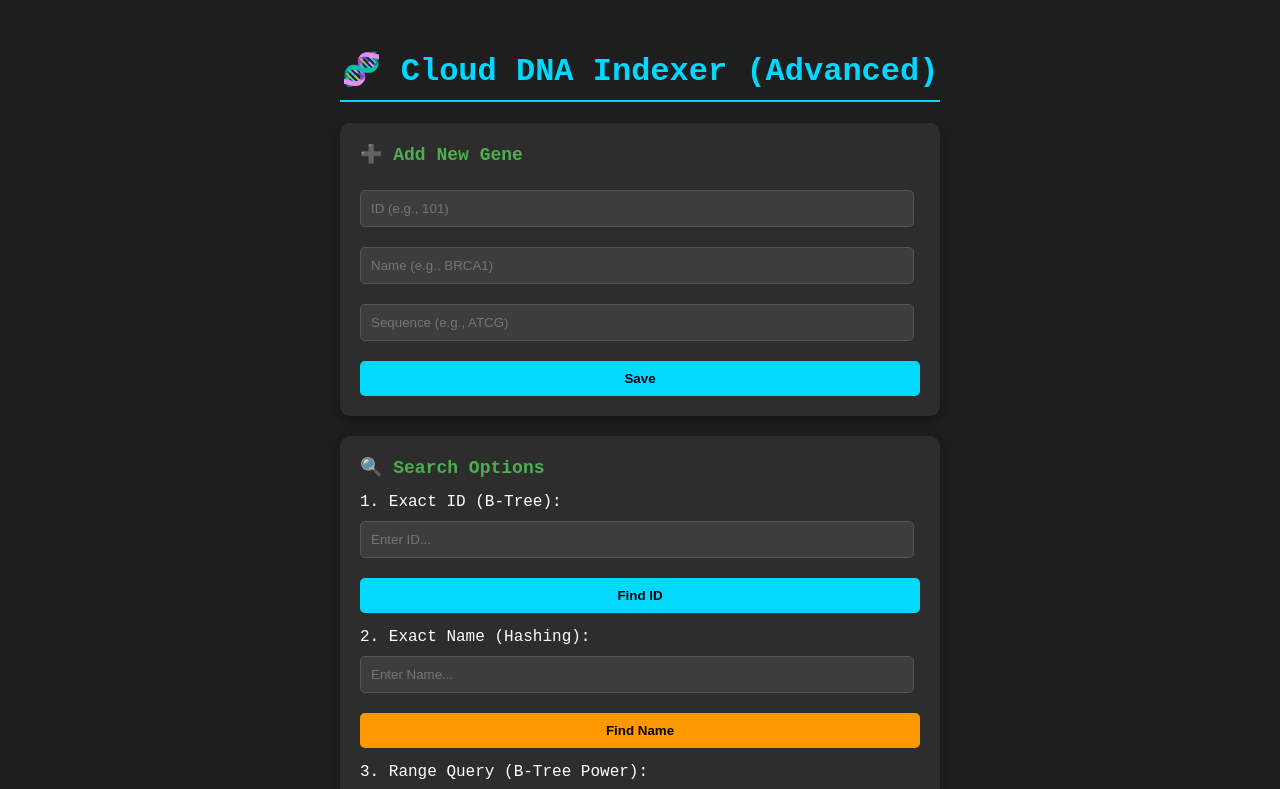
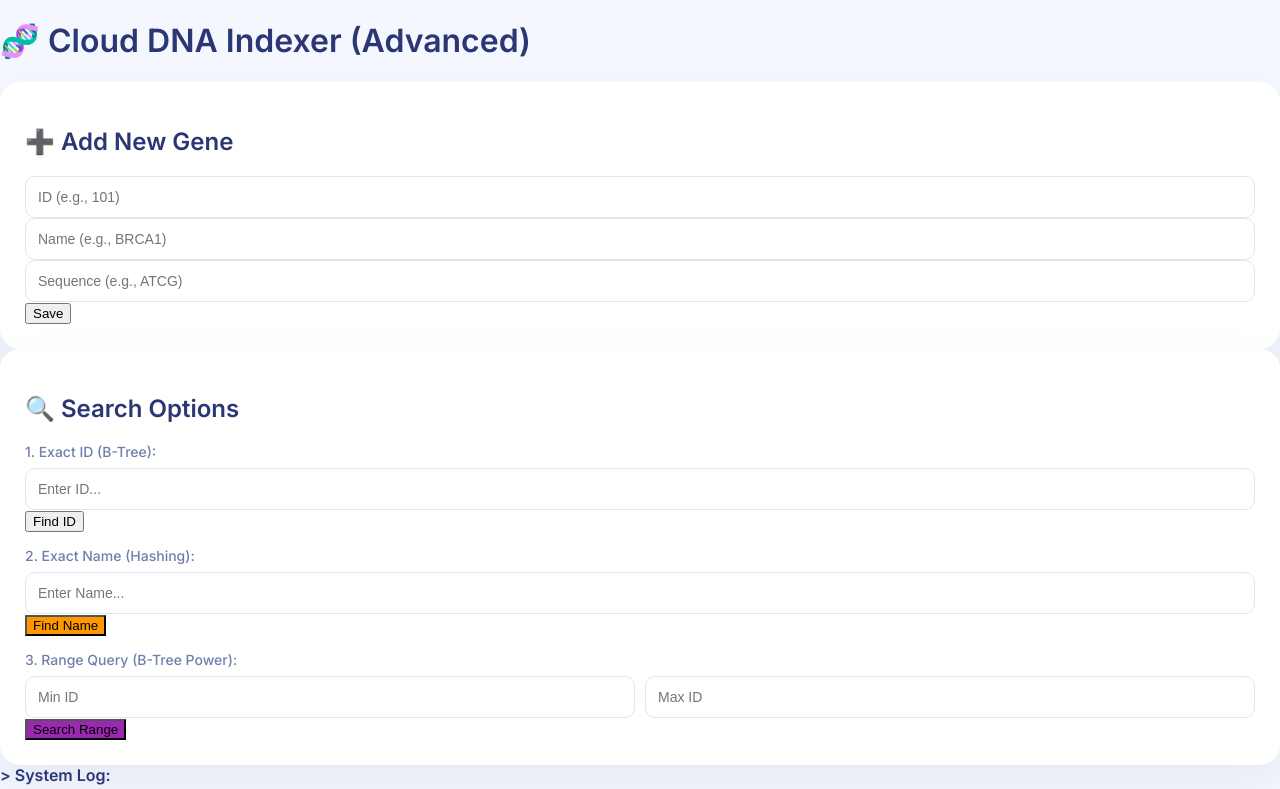
Before and after one commit to ahmedbutt2204/cloud-dna-indexer, a React (Create React App) app in the folder frontend/: page / in a window 1280 px wide. Shown: the top 789 px of the page. Built offline with nearby package versions, Linux system fonts and the light colour scheme.

Commit message:
Frontend: Upgraded UI to Professional Enterprise/SaaS Layout

```diff
--- a/frontend/src/App.css
+++ b/frontend/src/App.css
@@ -1,73 +1,194 @@
 /* FILE: frontend/src/App.css */
+@import url('https://fonts.googleapis.com/css2?family=Inter:wght@400;500;600&display=swap');
+
 body {
-  background-color: #1e1e1e;
-  color: #ffffff;
-  font-family: 'Courier New', Courier, monospace; /* Scientific look */
   margin: 0;
+  padding: 0;
+  font-family: 'Inter', -apple-system, BlinkMacSystemFont, sans-serif;
+  background-color: #f4f7fe;
+  color: #2b3674;
+}
+
+/* --- LAYOUT --- */
+.dashboard-layout {
   display: flex;
-  justify-content: center;
   min-height: 100vh;
 }
 
-.container {
-  width: 600px;
-  text-align: center;
-  margin-top: 50px;
+/* SIDEBAR */
+.sidebar {
+  width: 250px;
+  background-color: #ffffff;
+  padding: 20px;
+  display: flex;
+  flex-direction: column;
+  border-right: 1px solid #e0e5f2;
 }
 
-h1 {
-  color: #00d8ff; /* React Blue */
-  border-bottom: 2px solid #00d8ff;
-  padding-bottom: 10px;
+.brand {
+  font-size: 20px;
+  font-weight: 700;
+  color: #4318ff;
+  margin-bottom: 40px;
+  display: flex;
+  align-items: center;
+  gap: 10px;
 }
 
-.card {
-  background-color: #2d2d2d;
-  padding: 20px;
-  margin: 20px 0;
+.menu-item {
+  padding: 12px 15px;
+  margin-bottom: 8px;
   border-radius: 10px;
-  box-shadow: 0 4px 8px rgba(0,0,0,0.3);
-  text-align: left;
+  color: #a3aed0;
+  font-weight: 500;
+  cursor: pointer;
+  transition: 0.3s;
 }
 
-h2 {
+.menu-item.active {
+  background-color: #4318ff;
+  color: white;
+  box-shadow: 0px 4px 12px rgba(67, 24, 255, 0.3);
+}
+
+.menu-item:hover:not(.active) {
+  background-color: #f4f7fe;
+  color: #4318ff;
+}
+
+/* MAIN CONTENT */
+.main-content {
+  flex: 1;
+  padding: 30px;
+}
+
+.header {
+  margin-bottom: 30px;
+}
+
+.header h2 {
+  font-size: 34px;
+  margin: 0;
+  font-weight: 700;
+}
+
+.header p {
+  color: #707eae;
+  margin: 5px 0 0;
+}
+
+/* GRID SYSTEM */
+.grid-container {
+  display: grid;
+  grid-template-columns: repeat(auto-fit, minmax(400px, 1fr));
+  gap: 25px;
+}
+
+/* CARDS */
+.card {
+  background: white;
+  border-radius: 20px;
+  padding: 25px;
+  box-shadow: 0px 18px 40px rgba(112, 144, 176, 0.12);
+  border: none;
+}
+
+.card h3 {
+  font-size: 18px;
+  font-weight: 700;
+  color: #2b3674;
   margin-top: 0;
-  color: #4caf50; /* Green for headings */
-  font-size: 18px;
+  margin-bottom: 20px;
+  border-bottom: 1px solid #f4f7fe;
+  padding-bottom: 15px;
+}
+
+/* FORMS */
+.form-group {
+  margin-bottom: 15px;
+}
+
+label {
+  display: block;
+  font-size: 14px;
+  color: #707eae;
+  margin-bottom: 8px;
+  font-weight: 500;
 }
 
 input {
-  width: 95%;
-  padding: 10px;
-  margin: 10px 0;
-  background-color: #3d3d3d;
-  border: 1px solid #555;
-  color: white;
-  border-radius: 5px;
+  width: 100%;
+  padding: 12px;
+  border: 1px solid #e0e5f2;
+  border-radius: 10px;
+  font-size: 14px;
+  color: #2b3674;
+  box-sizing: border-box; /* Fixes width issues */
+  transition: 0.3s;
 }
 
-button {
-  background-color: #00d8ff;
-  color: #000;
+input:focus {
+  border-color: #4318ff;
+  outline: none;
+}
+
+/* BUTTONS */
+.btn-primary {
+  background-color: #4318ff;
+  color: white;
+  padding: 12px;
+  width: 100%;
   border: none;
-  padding: 10px 20px;
+  border-radius: 10px;
+  font-weight: 600;
   cursor: pointer;
-  font-weight: bold;
-  border-radius: 5px;
-  width: 100%;
+  transition: 0.3s;
   margin-top: 10px;
 }
 
-button:hover {
-  background-color: #00b5d6;
+.btn-primary:hover {
+  background-color: #3311db;
+  box-shadow: 0px 4px 12px rgba(67, 24, 255, 0.3);
 }
 
-.result-box {
-  margin-top: 15px;
-  padding: 10px;
-  background-color: #000;
-  border: 1px solid #4caf50;
-  color: #4caf50;
-  min-height: 50px;
-  white-space: pre-wrap; /* Keeps formatting */
+.btn-secondary {
+  background-color: #fff;
+  border: 2px solid #4318ff;
+  color: #4318ff;
+  padding: 10px 20px;
+  border-radius: 10px;
+  font-weight: 600;
+  cursor: pointer;
+  width: 100%;
 }
+
+.btn-secondary:hover {
+  background-color: #f4f7fe;
+}
+
+.range-group {
+  display: flex;
+  gap: 10px;
+}
+
+/* LOGS / RESULT AREA */
+.log-area {
+  margin-top: 25px;
+  background: #1b254b;
+  color: #00ff88;
+  padding: 20px;
+  border-radius: 15px;
+  font-family: 'Courier New', monospace;
+  min-height: 80px;
+  box-shadow: 0px 18px 40px rgba(112, 144, 176, 0.12);
+  white-space: pre-wrap;
+}
+
+.log-label {
+  color: #a3aed0;
+  font-size: 12px;
+  text-transform: uppercase;
+  letter-spacing: 1px;
+  display: block;
+  margin-bottom: 10px;
+}
```
